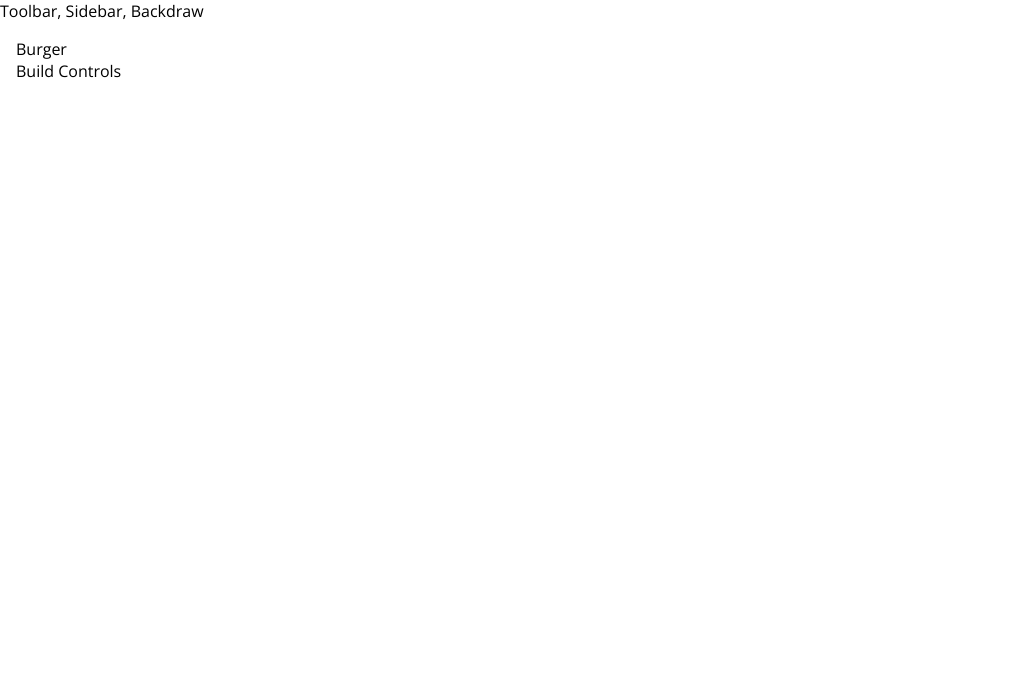
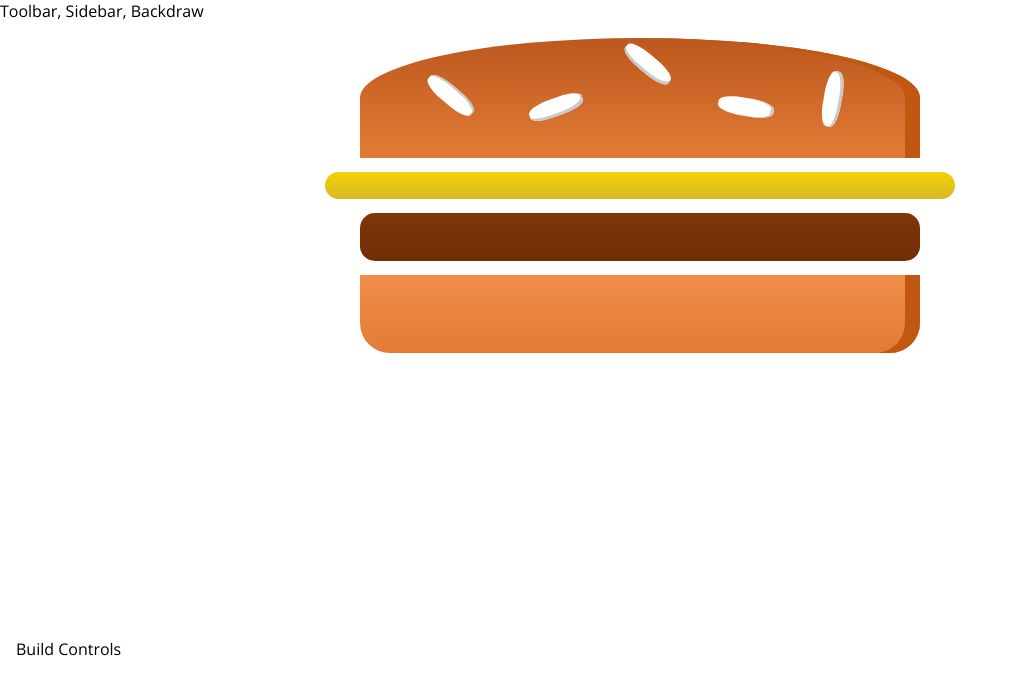
Before and after one commit to rohitpandit/burger-builder, a React (Create React App) app: page / in a window 1280 px wide. Shown: the top 694 px of the page, without its empty margins (0-1018 px from the left). Built offline with nearby package versions, Linux system fonts and the light colour scheme.

Commit message:
burger build

```diff
--- a/package.json
+++ b/package.json
@@ -7,6 +7,7 @@
     "@testing-library/jest-dom": "^4.2.4",
     "@testing-library/react": "^9.5.0",
     "@testing-library/user-event": "^7.2.1",
+    "prop-types": "^15.7.2",
     "react": "^16.13.1",
     "react-dom": "^16.13.1",
     "react-scripts": "3.4.1"
--- /dev/null
+++ b/src/components/Burger/Burger.js
@@ -0,0 +1,18 @@
+import React from 'react';
+
+import classes from './Burger.module.css';
+import BurgerIngredient from './BurgerIngredient/BurgerIngredient';
+
+
+const Burger = (props) =>{
+    return(
+        <div className={classes.Burger}>
+            <BurgerIngredient type="bread-top"/>
+            <BurgerIngredient type="cheese" />
+            <BurgerIngredient type="meat" />
+            <BurgerIngredient type="bread-bottom" />
+        </div>
+    )
+};
+
+export default Burger;
--- /dev/null
+++ b/src/components/Burger/Burger.module.css
@@ -0,0 +1,30 @@
+.Burger{
+    width: 100%;
+    margin: auto;
+    height: 15rem;
+    /* overflow: scroll; */
+    text-align: center;
+    font-weight: bold;
+    font-size: 1.2rem;
+}
+
+@media (min-width: 500px) and (min-height: 401px){
+    .Burger{
+        width: 450px;
+        height: 400px;
+    }
+}
+
+@media (min-width: 500px) and (min-height: 400px){
+    .Burger{
+        width: 350px;
+        height: 300px;
+    }
+}
+
+@media (min-width: 1000px) and (min-height: 700px){
+    .Burger{
+        width: 700px;
+        height: 600px;
+    }
+}
--- /dev/null
+++ b/src/components/Burger/BurgerIngredient/BurgerIngredient.js
@@ -0,0 +1,50 @@
+import React, {Component} from 'react';
+import PropTypes from 'prop-types';
+
+
+import classes from './BurgerIngredient.module.css';
+
+class BurgerIngredient extends Component {
+  render() {
+
+    let ingredient = null;
+
+    switch (this.props.type) {
+      case "bread-bottom":
+        ingredient = <div className={classes.BreadBottom}></div>;
+        break;
+      case "bread-top":
+        ingredient = (
+          <div className={classes.BreadTop}>
+            <div className={classes.Seeds1}></div>
+            <div className={classes.Seeds2}></div>
+          </div>
+        );
+        break;
+      case "meat":
+        ingredient = <div className={classes.Meat}> </div>;
+        break;
+      case "cheese":
+        ingredient = <div className={classes.Cheese}></div>;
+        break;
+      case "bacon":
+        ingredient = <div className={classes.Bacon}> </div>;
+        break;
+      case "salad":
+        ingredient = <div className={classes.Salad}></div>;
+        break;
+      default:
+        ingredient = null;
+    }
+
+    return ingredient;
+  }
+
+}
+
+BurgerIngredient.propTypes = {
+    type: PropTypes.string.isRequired
+}
+
+
+export default BurgerIngredient;
--- /dev/null
+++ b/src/components/Burger/BurgerIngredient/BurgerIngredient.module.css
@@ -0,0 +1,113 @@
+.BreadBottom {
+    height: 13%;
+    width: 80%;
+    background: linear-gradient(#F08E4A, #e27b36);
+    border-radius: 0 0 30px 30px;
+    box-shadow: inset -15px 0 #c15711;
+    margin: 2% auto;
+}
+
+.BreadTop {
+    height: 20%;
+    width: 80%;
+    background: linear-gradient(#bc581e, #e27b36);
+    border-radius: 50% 50% 0 0;
+    box-shadow: inset -15px 0 #c15711;
+    margin: 2% auto;
+    position: relative;
+}
+
+.Seeds1 {
+    width: 10%;
+    height: 15%;
+    position: absolute;
+    background-color: white;
+    left: 30%;
+    top: 50%;
+    border-radius: 40%;
+    transform: rotate(-20deg);
+    box-shadow: inset -2px -3px #c9c9c9;
+}
+
+.Seeds1:after {
+    content: "";
+    width: 100%;
+    height: 100%;
+    position: absolute;
+    background-color: white;
+    left: -170%;
+    top: -260%;
+    border-radius: 40%;
+    transform: rotate(60deg);
+    box-shadow: inset -1px 2px #c9c9c9;
+  }
+
+.Seeds1:before {
+    content: "";
+    width: 100%;
+    height: 100%;
+    position: absolute;
+    background-color: white;
+    left: 180%;
+    top: -50%;
+    border-radius: 40%;
+    transform: rotate(60deg);
+    box-shadow: inset -1px -3px #c9c9c9;
+  }
+
+  .Seeds2 {
+    width: 10%;
+    height: 15%;
+    position: absolute;
+    background-color: white;
+    left: 64%;
+    top: 50%;
+    border-radius: 40%;
+    transform: rotate(10deg);
+    box-shadow: inset -3px 0 #c9c9c9;
+  }
+
+  .Seeds2:before {
+    content: "";
+    width: 100%;
+    height: 100%;
+    position: absolute;
+    background-color: white;
+    left: 150%;
+    top: -130%;
+    border-radius: 40%;
+    transform: rotate(90deg);
+    box-shadow: inset 1px 3px #c9c9c9;
+  }
+
+
+.Meat {
+    width: 80%;
+    height: 8%;
+    background: linear-gradient(#7f3608, #702e05);
+    margin: 2% auto;
+    border-radius: 15px;
+}
+
+.Cheese {
+    width: 90%;
+    height: 4.5%;
+    margin: 2% auto;
+    background: linear-gradient(#f4d004, #d6bb22);
+    border-radius: 20px;
+}
+
+.Salad {
+    width: 85%;
+    height: 7%;
+    margin: 2% auto;
+    background: linear-gradient(#228c1d, #91ce50);
+    border-radius: 20px;
+}
+
+.Bacon {
+    width: 80%;
+    height: 3%;
+    background: linear-gradient(#bf3813, #c45e38);
+    margin: 2% auto;
+}
--- a/src/containers/BurgerBuilder/BurgerBuilder.js
+++ b/src/containers/BurgerBuilder/BurgerBuilder.js
@@ -1,14 +1,13 @@
 import React, {Component} from 'react';
 
 import Aux from '../../hoc/Aux';
+import Burger from '../../components/Burger/Burger';
 
 class BurgerBuilder extends Component{
     render(){
         return (
             <Aux>
-                <div>
-                    Burger
-                </div>
+                <Burger />
                 <div>
                     Build Controls
                 </div>
```
